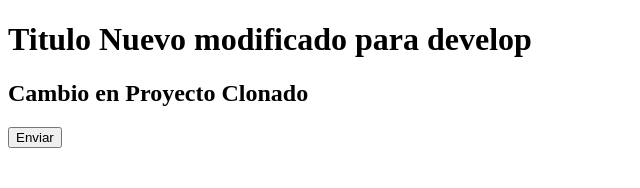
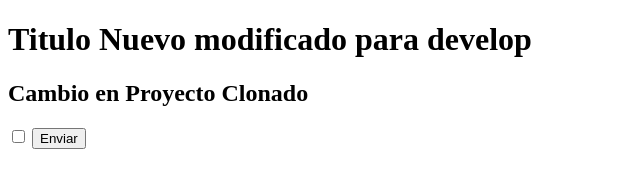
Before and after one commit to skcode7/CursoGit, a plain HTML site: page index.html in a window 1280 px wide. Shown: the full height of the page, 0-640 px from the left. Drawn offline with Linux system fonts and the light colour scheme.

Commit message:
Se agrega check

```diff
--- a/index.html
+++ b/index.html
@@ -10,6 +10,7 @@
     <h1>Titulo Nuevo  modificado para develop</h1>
     <h2>Cambio en Proyecto Clonado</h2>
     <form action="#" method="get">
+        <input type="checkbox" name="Seleccione" id="seleccion">
         <input type="button" value="Enviar">
     </form>
 </body>
```
